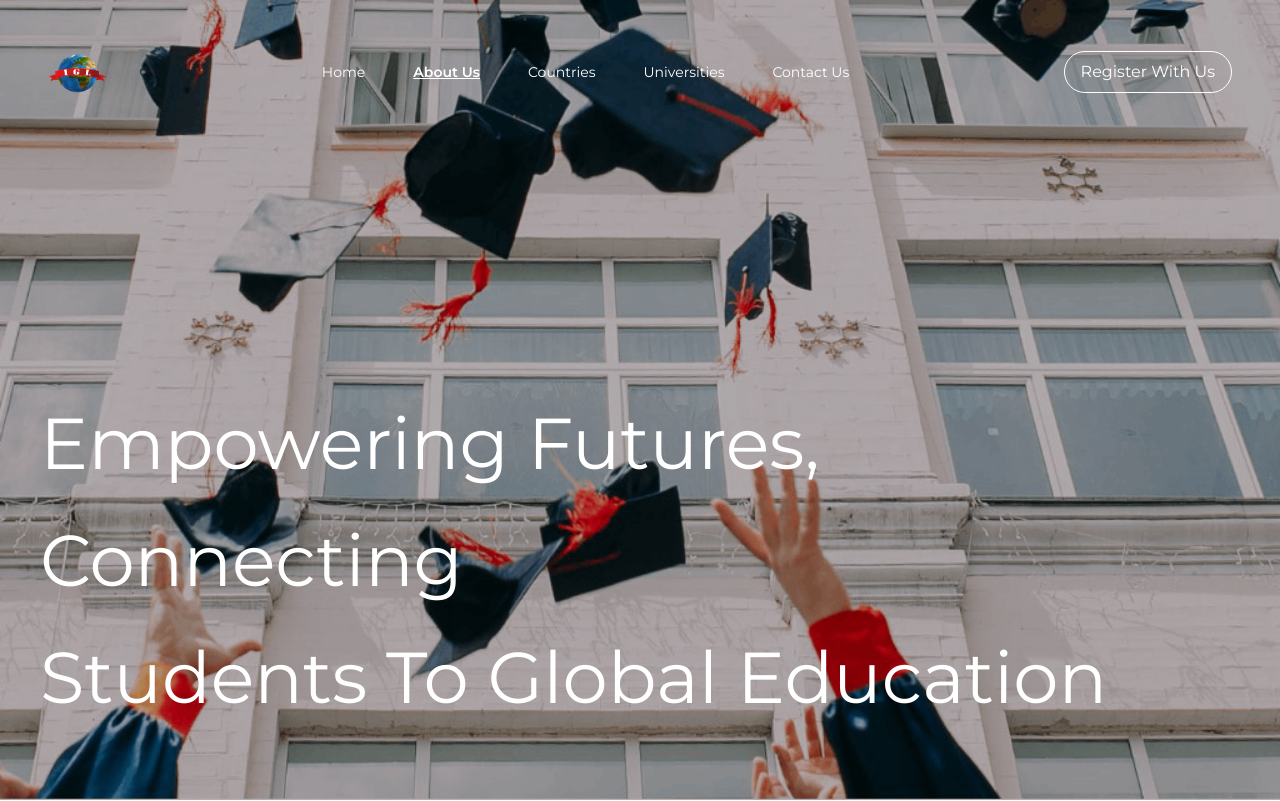
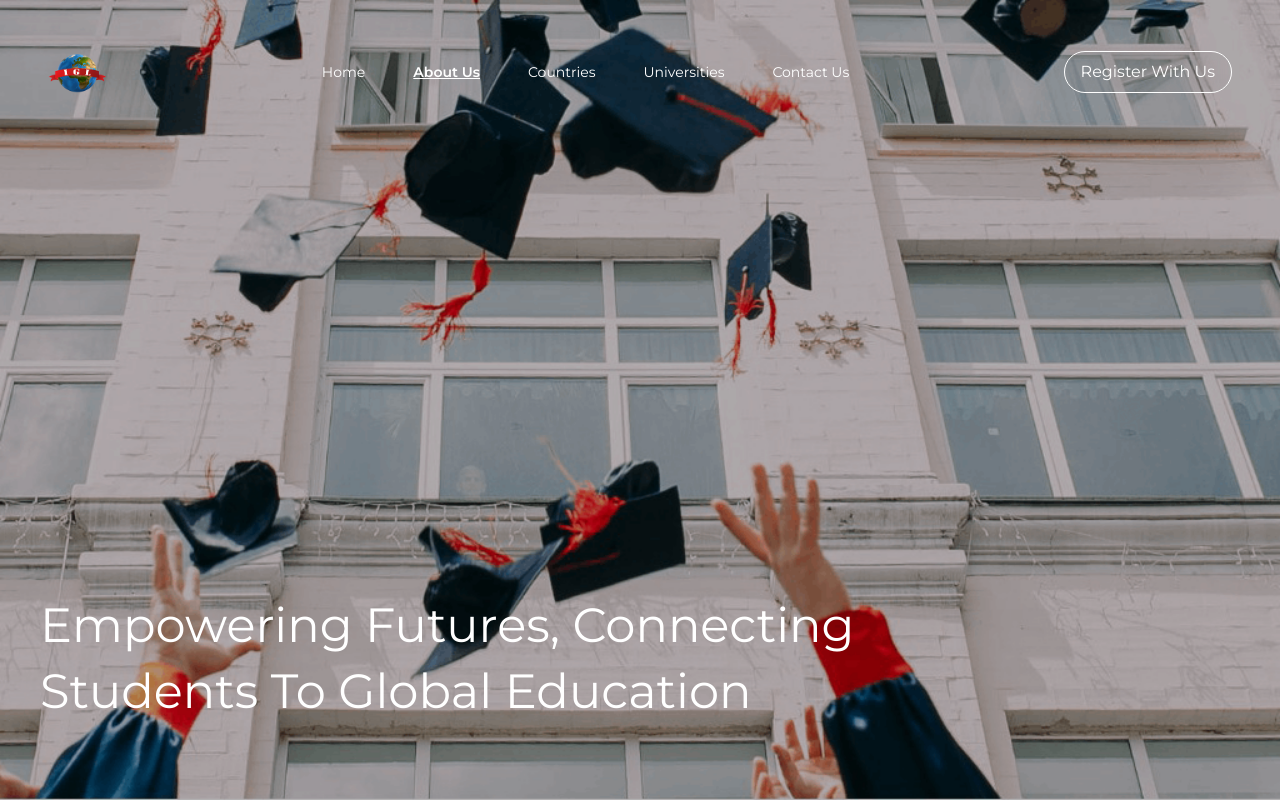
Before and after one commit to Webminds-designs/IGL_FRONTEND, a React (Vite) app: page /aboutus in a window 1280 px wide. Shown: the top 801 px of the page. Built offline with nearby package versions, Linux system fonts and the light colour scheme.

Commit message:
refactor: update heading styles for improved readability in About Us page

```diff
--- a/src/components/StudyDestinations.jsx
+++ b/src/components/StudyDestinations.jsx
@@ -6,6 +6,7 @@ import canadaImage from "../assets/canada.jpg";
 import AU from "../assets/australiaFlag.png";
 import US from "../assets/usaFlag.png";
 import CA from "../assets/canadaFlag.png";
+import { Link } from "react-router-dom";
 
 const StudyDestinations = () => {
   return (
@@ -21,13 +22,21 @@ const StudyDestinations = () => {
 
         <p className="text-2xl sm:text-3xl lg:text-4xl mt-5 text-gray-800 font-base text-left">
           We Connect Students With Top Universities Worldwide, Providing Expert
-                    Support In <span className="text-gray-400">Admissions, Visas, And Financial Aid.</span>
-                    Our Mission Is To Make Studying Abroad <span className="text-gray-400">Simple, Stress-Free, And Successful</span>, Helping
-                    Students Excel In Their Academic And Career Paths.
+          Support In{" "}
+          <span className="text-gray-400">
+            Admissions, Visas, And Financial Aid.
+          </span>
+          Our Mission Is To Make Studying Abroad{" "}
+          <span className="text-gray-400">
+            Simple, Stress-Free, And Successful
+          </span>
+          , Helping Students Excel In Their Academic And Career Paths.
         </p>
-                <button className="mt-8 px-4 py-2 border font-bold border-black rounded-full hover:bg-black hover:text-white transition-all text-sm sm:text-base">
+        <Link to="/aboutus" className="cursor-pointer">
+          <button className="mt-8 px-4 py-2 border font-bold border-black rounded-full hover:bg-black hover:text-white transition-all text-sm sm:text-base cursor-pointer">
             Learn More
           </button>
+        </Link>
       </div>
 
       {/* Popular Study Destinations */}
--- a/src/pages/AboutUs.jsx
+++ b/src/pages/AboutUs.jsx
@@ -88,7 +88,7 @@ const AboutUs = () => {
           className="w-full h-full object-cover object-center"
         />
         <div className="absolute bottom-0 left-0 z-10 text-white text-left px-6 md:px-10 pb-4 md:pb-10 lg:pb-12 xl:pb-14">
-          <h1 className="text-3xl sm:text-4xl md:text-4xl lg:text-5xl xl:text-7xl font-base mb-1 md:mb-2 leading-tight md:leading-snug lg:leading-relaxed">
+          <h1 className="text-2xl md:text-4xl lg:text-5xl font-base mb-3 md:mb-5 leading-snug">
             Empowering Futures, Connecting
             <br />
             Students To Global Education
```
Lines whose indentation alone changed are shown as unchanged.
